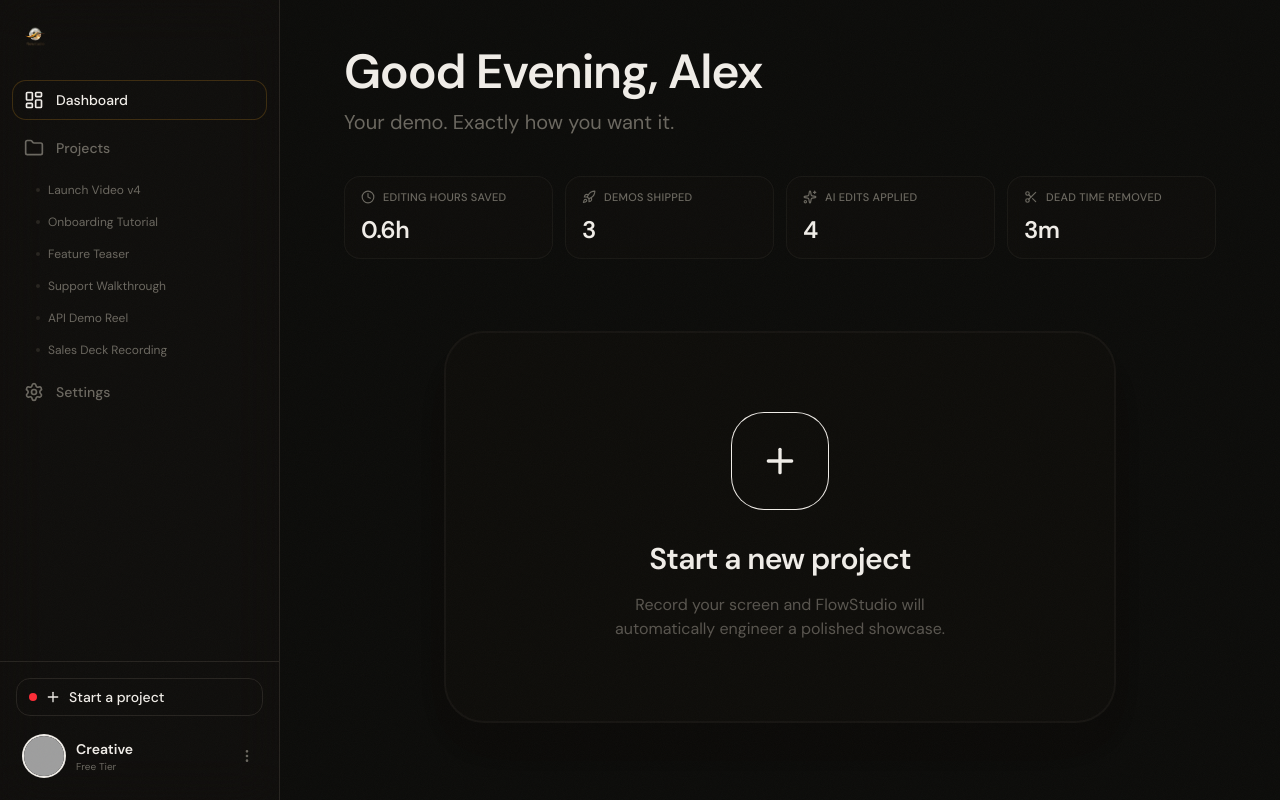
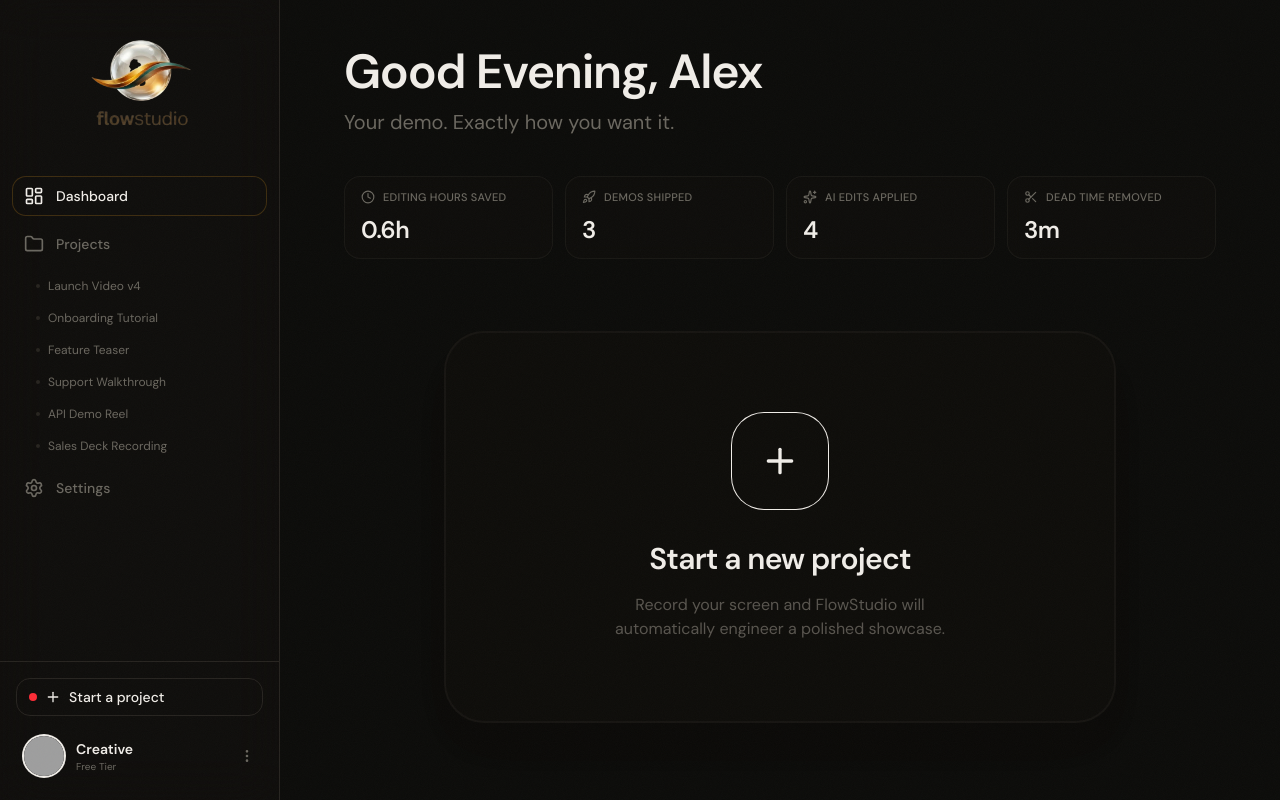
Before and after one commit to CapitalistCookie/flowstudio, a Next.js app in the folder frontend/: page /dashboard in a window 1280 px wide. Built offline with nearby package versions, Linux system fonts and the light colour scheme; no server answers; grey boxes are pictures that could not be loaded.

Commit message:
style(sidebar): [HIGHLIGHT] final logo scale + centered alignment

```diff
--- a/frontend/components/flux-logo.tsx
+++ b/frontend/components/flux-logo.tsx
@@ -10,7 +10,7 @@ interface FluxLogoProps {
 
 export function FluxLogo({ size = "md", className }: FluxLogoProps) {
   const sizes = {
-    sm: 30,
+    sm: 156,
     md: 132,
     lg: 176,
   }
--- a/frontend/components/workspace-sidebar.tsx
+++ b/frontend/components/workspace-sidebar.tsx
@@ -45,7 +45,7 @@ export function WorkspaceSidebar({ active, showProjectList = true }: WorkspaceSi
 
   return (
     <aside className="relative z-50 flex h-full w-[280px] flex-col border-r border-border bg-card/40 backdrop-blur-xl">
-      <div className="flex h-16 items-center justify-start overflow-hidden px-5 pt-2">
+      <div className="flex h-40 items-center justify-center overflow-hidden px-5">
         <FluxLogo size="sm" />
       </div>
 
```
